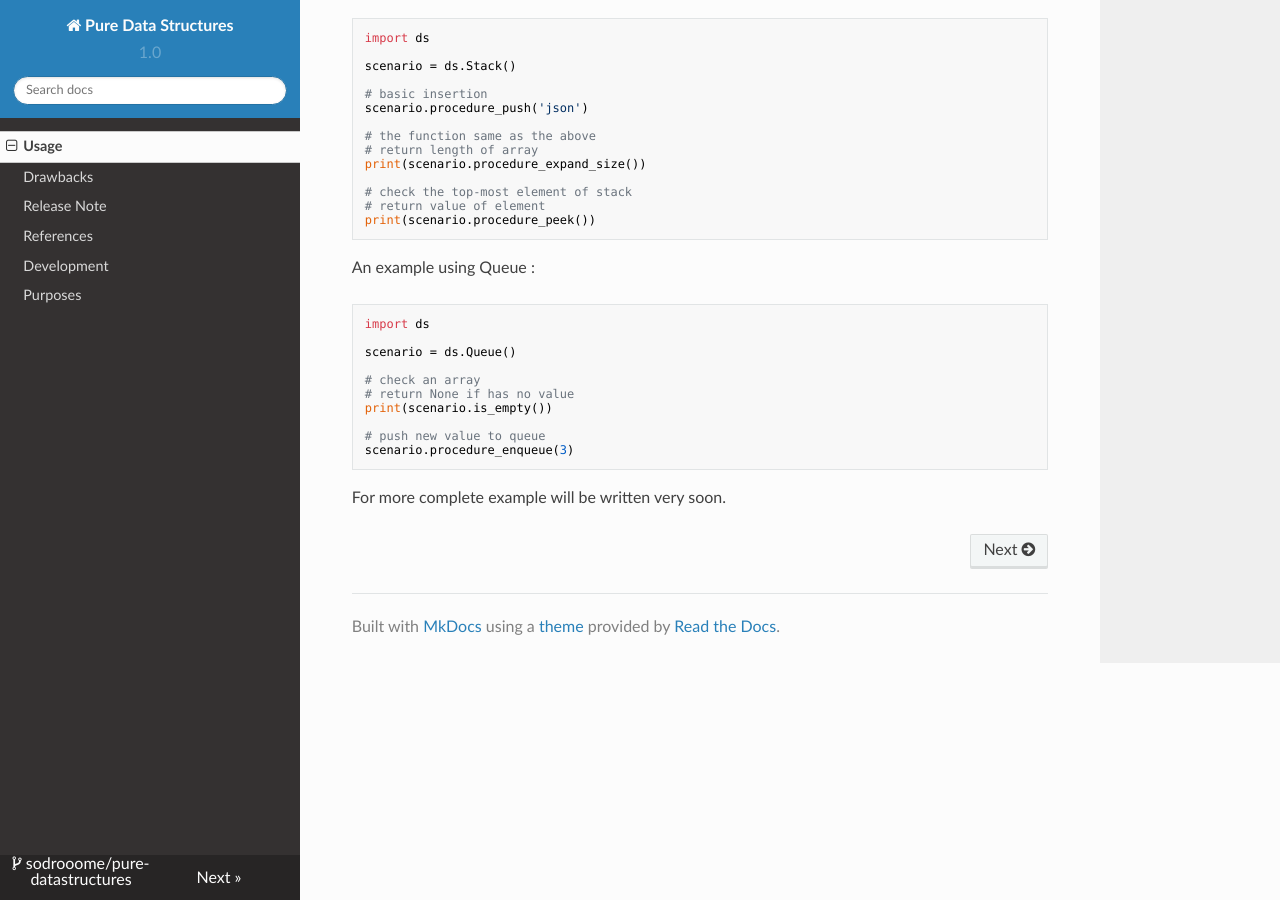
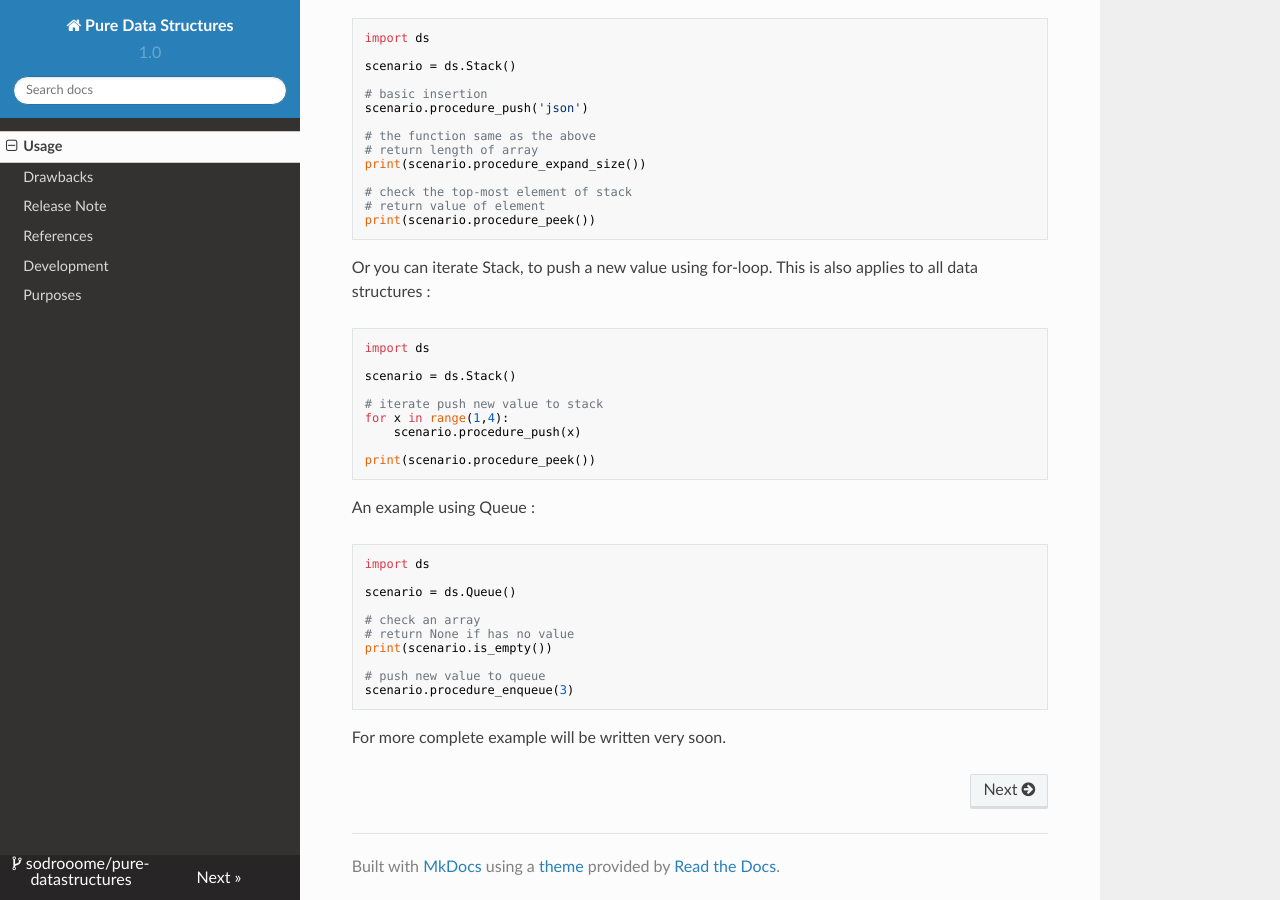
Before and after one commit to sodrooome/pure-datastructures, an MkDocs documentation site: the page built from docs/usage.md, in a window 1280 px wide and 900 px high, scrolled down 530 px. Built offline with MkDocs 1.6.1, drawn with Linux system fonts in a browser that asks for light colours; nearby versions of some CDN libraries.

Commit message:
add for-loop example in docs

````diff
--- a/docs/usage.md
+++ b/docs/usage.md
@@ -40,6 +40,20 @@ print(scenario.procedure_expand_size())
 print(scenario.procedure_peek())
 ```
 
+Or you can iterate Stack, to push a new value using for-loop. This is also applies to all data structures :
+
+```python
+import ds
+
+scenario = ds.Stack()
+
+# iterate push new value to stack
+for x in range(1,4):
+	scenario.procedure_push(x)
+
+print(scenario.procedure_peek())
+```
+
 An example using Queue :
 
 ```python
````
